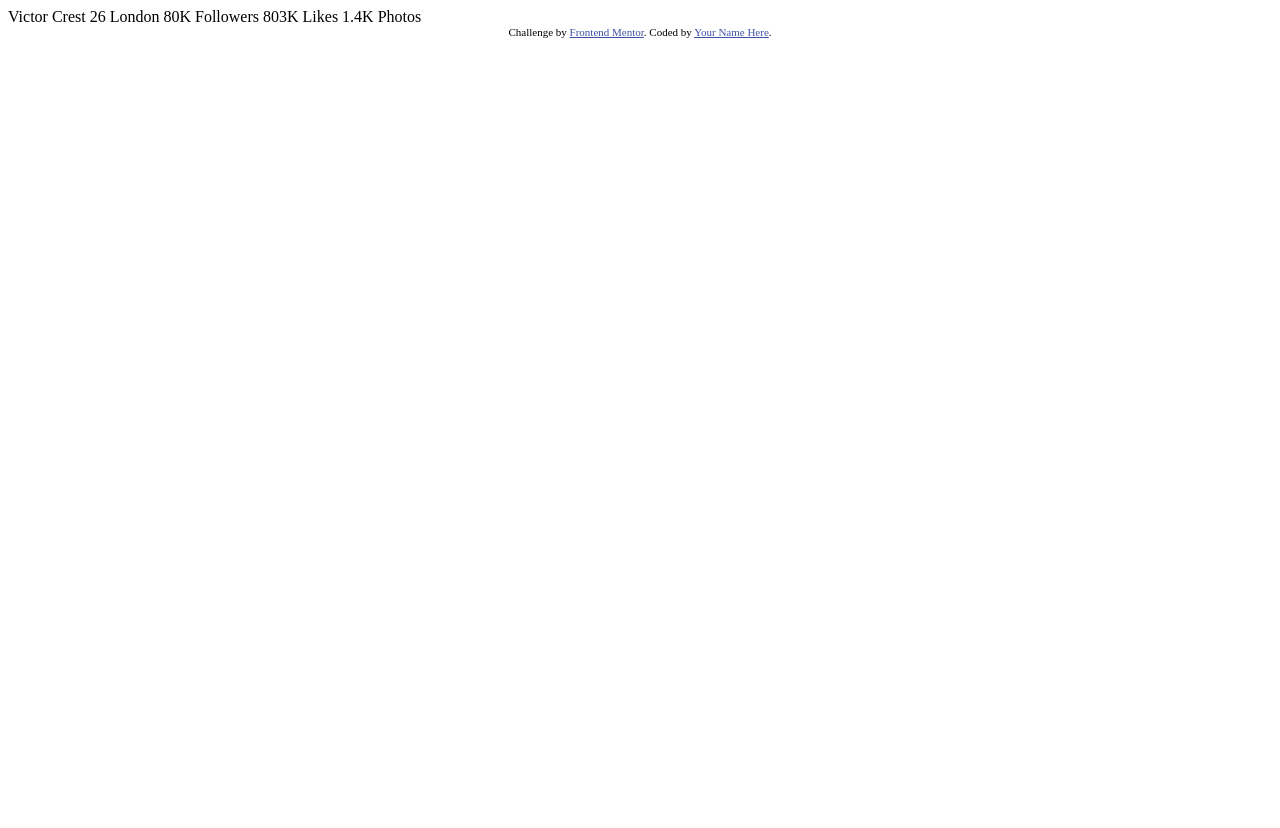
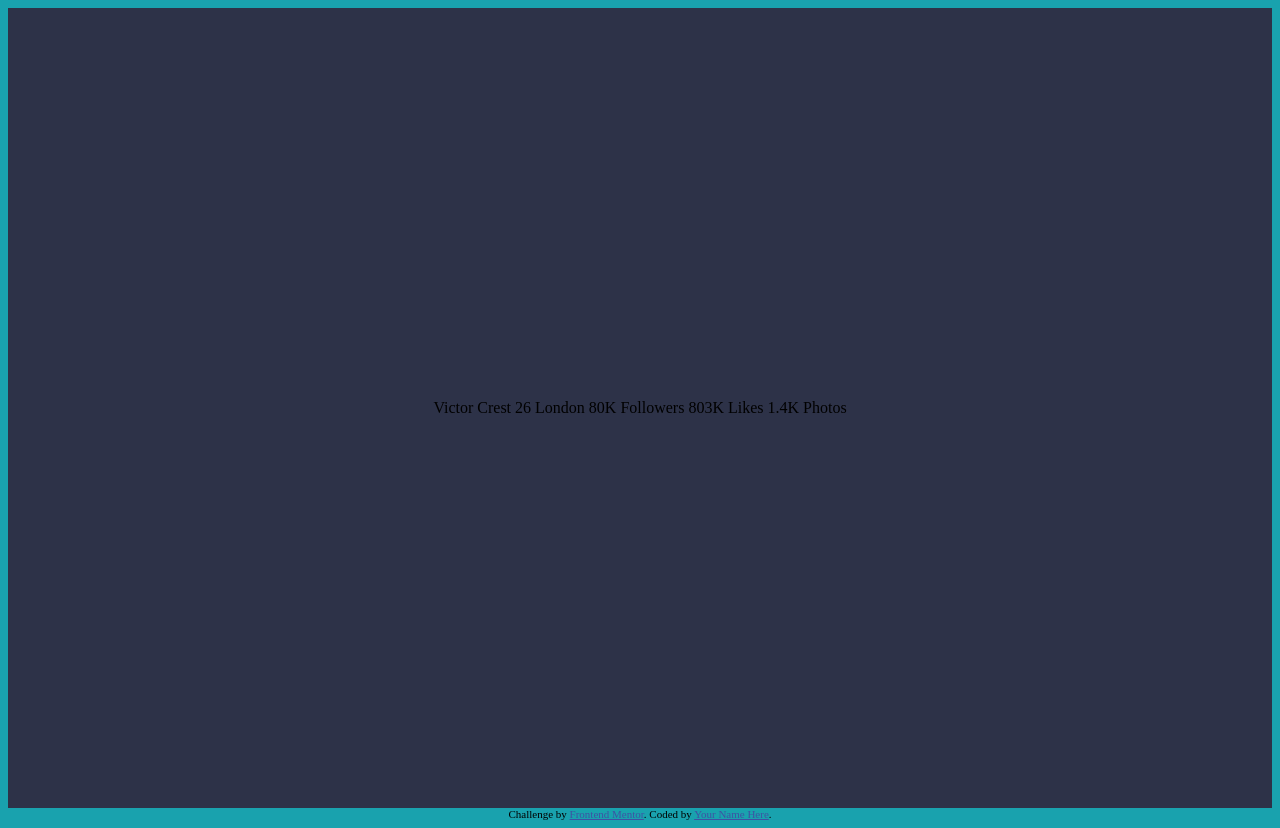
Before and after one commit to deepak-07/Frontend-mentor-challenges, a plain HTML site: page Profile-Card-Component/index.html in a window 1280 px wide. Before the commit the page ends 800 px from the top, so only its background shows below. Drawn offline with Linux system fonts and the light colour scheme.

Commit message:
aligned div

```diff
--- a/Profile-Card-Component/index.html
+++ b/Profile-Card-Component/index.html
@@ -1,35 +1,46 @@
 <!DOCTYPE html>
 <html lang="en">
+
 <head>
     <meta charset="UTF-8">
-  <meta name="viewport" content="width=device-width, initial-scale=1.0"> <!-- displays site properly based on user's device -->
+    <meta name="viewport" content="width=device-width, initial-scale=1.0">
+    <!-- displays site properly based on user's device -->
 
     <link rel="icon" type="image/png" sizes="32x32" href="./images/favicon-32x32.png">
 
     <title>Frontend Mentor | Profile card component</title>
+    <link rel="stylesheet" href="style.css">
 
     <!-- Feel free to remove these styles or customise in your own stylesheet 👍 -->
     <style>
-    .attribution { font-size: 11px; text-align: center; }
-    .attribution a { color: hsl(228, 45%, 44%); }
+        .attribution {
+            font-size: 11px;
+            text-align: center;
+        }
+
+        .attribution a {
+            color: hsl(228, 45%, 44%);
+        }
     </style>
 </head>
+
 <body>
-  Victor Crest
-  26
-  London
 
-  80K
-  Followers
+    <div class="profile-card">
+        <div class="upper">
 
-  803K
-  Likes
+        </div>
 
-  1.4K
-  Photos
+        <div class="lower">
+
+            Victor Crest 26 London 80K Followers 803K Likes 1.4K Photos
+
+        </div>
+
+    </div>
     <div class="attribution">
-    Challenge by <a href="https://www.frontendmentor.io?ref=challenge" target="_blank">Frontend Mentor</a>.
-    Coded by <a href="#">Your Name Here</a>.
+        Challenge by <a href="https://www.frontendmentor.io?ref=challenge" target="_blank">Frontend Mentor</a>. Coded by <a href="#">Your Name Here</a>.
     </div>
 </body>
+
 </html>
--- a/Profile-Card-Component/style.css
+++ b/Profile-Card-Component/style.css
@@ -0,0 +1,11 @@
+body {
+    background-color: hsl(185, 75%, 39%);
+}
+
+.profile-card {
+    background: hsl(229, 23%, 23%);
+    display: flex;
+    min-height: 100vh;
+    justify-content: center;
+    align-items: center;
+}
```
Lines whose indentation alone changed are shown as unchanged.
